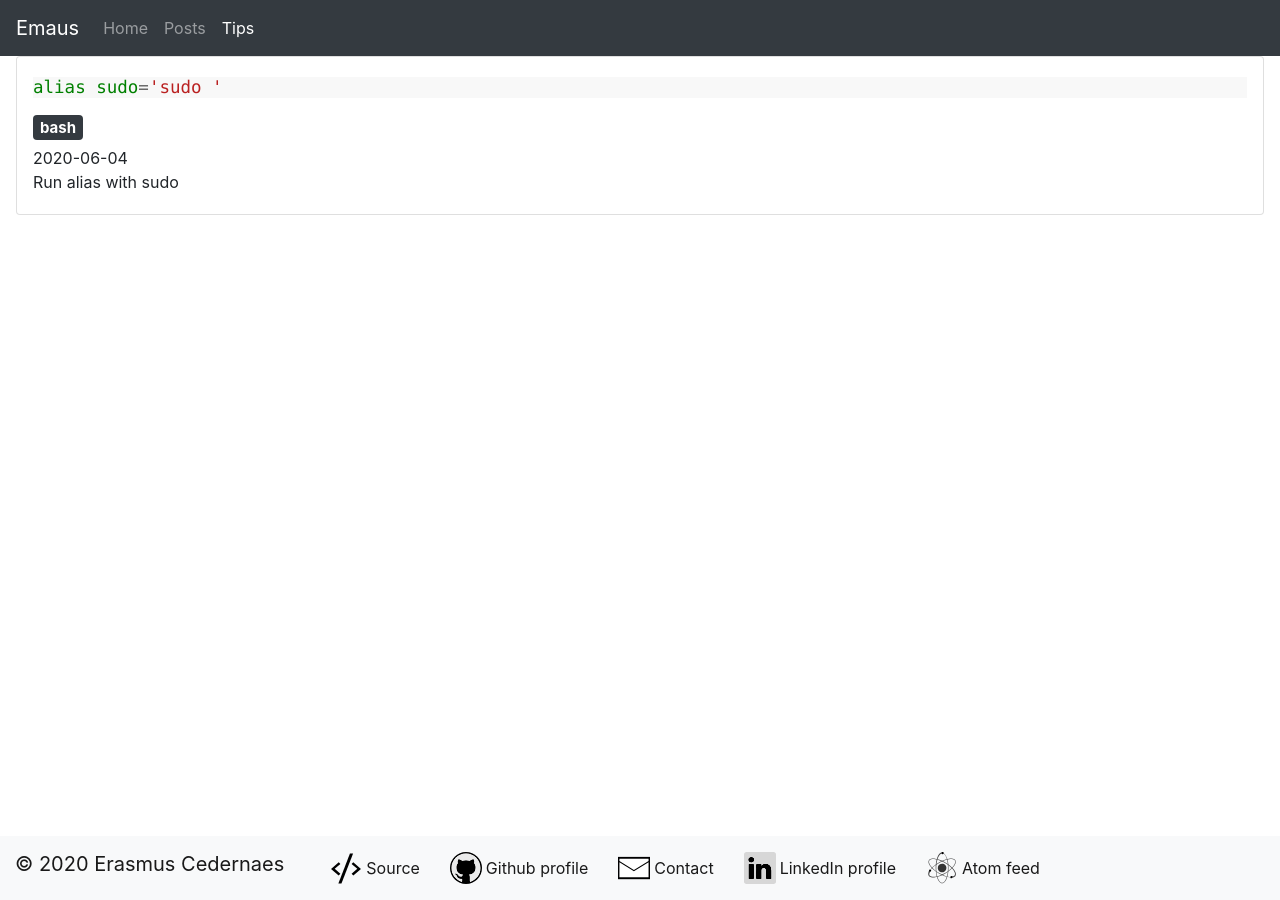
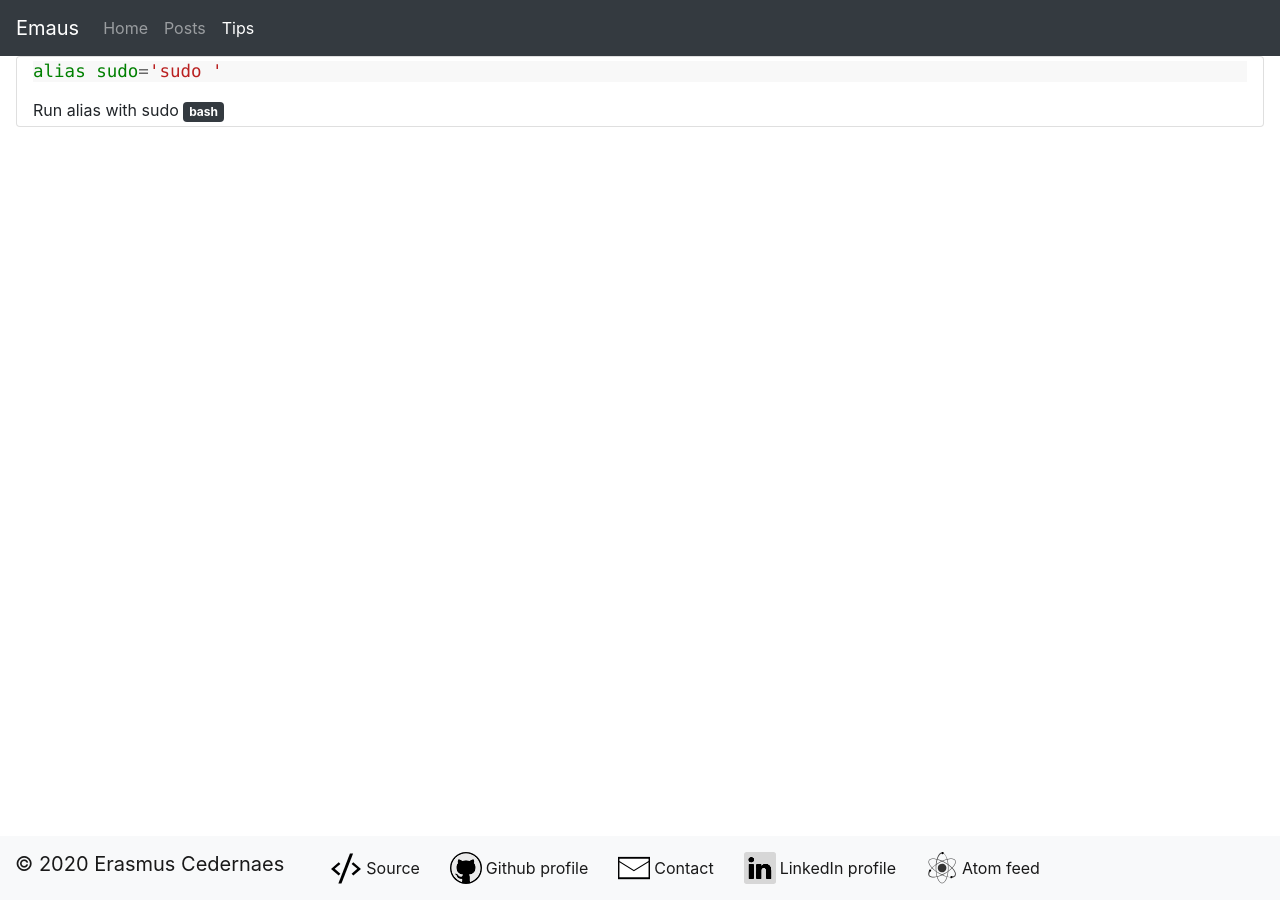
Before and after one commit to emanuelen5/emanuelen5.github.io, a Jekyll site: the page built from site/tips.html, in a window 1280 px wide. Built offline with Jekyll 4.4.1, drawn with Linux system fonts in a browser that asks for light colours.

Commit message:
Reducing info for each tip in tip list

```diff
--- a/site/_layouts/shell.html
+++ b/site/_layouts/shell.html
@@ -10,7 +10,7 @@
 		<link rel="stylesheet" href="https://stackpath.bootstrapcdn.com/bootstrap/4.4.1/css/bootstrap.min.css" integrity="sha384-Vkoo8x4CGsO3+Hhxv8T/Q5PaXtkKtu6ug5TOeNV6gBiFeWPGFN9MuhOf23Q9Ifjh" crossorigin="anonymous">
 	</head>
 	<body class="d-flex flex-column min-vh-100">
-		<nav class="navbar navbar-expand-sm navbar-dark bg-dark">
+		<nav class="navbar navbar-expand navbar-dark bg-dark">
 			<div class="navbar-brand">Emaus</div>
 			<div class="" id="navbarNav">
 				<ul class="navbar-nav">
--- a/site/tips.html
+++ b/site/tips.html
@@ -8,14 +8,16 @@ sortindex: 2
 
 {%- for p in site.tips -%}
 <div class="card" id="{{p.id}}">
-	<div class="card-body px-sm-3 px-1">
+	<div class="card-body px-sm-3 px-1 py-1">
 		<h5 class="card-title">
 			<a href="{{p.url}}">
 				{%- if p.thumbnail -%}
 				<span style="width:1.5em; text-align:center; display: inline-block; overflow: hidden;"><img style="height:1em;" alt="Post thumbnail" src="{{p.thumbnail}}"/></span>
 				{%- endif -%}
 			{{p.what | markdownify}}</a>
-			<div>
+		</h5>
+		<div class="card-text">{{p.why}}
+			<div class="d-inline-block">
 				{%- if p.draft == true -%}
 				<span>
 					<div class="badge badge-warning">DRAFT</div>
@@ -32,9 +34,7 @@ sortindex: 2
 				{%- endfor -%}
 				</span>
 			</div>
-		</h5>
-		<div class="card-subtitle">{{p.date | date: "%Y-%m-%d"}}</div>
-		<div class="card-text">{{p.why}}</div>
+		</div>
 	</div>
 </div>
 {%- endfor -%}
```
Also changed, not shown: site/_layouts/tip.html (line endings or trailing spaces).
